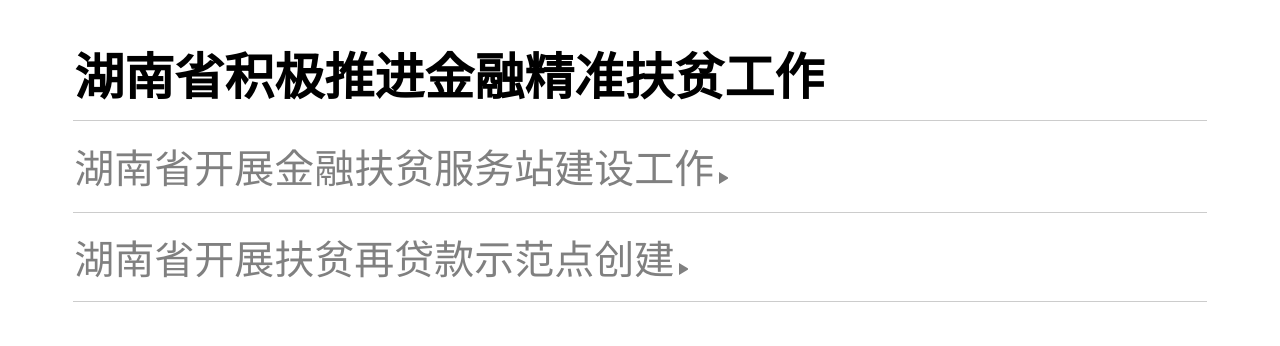
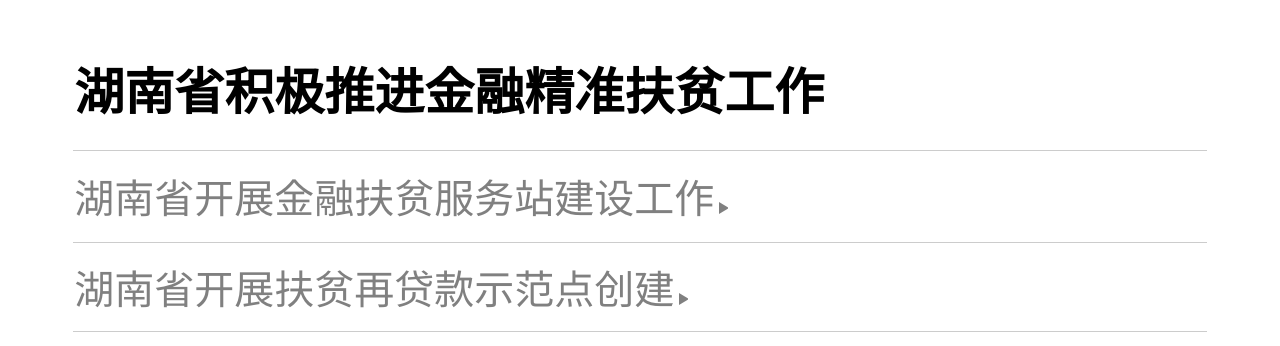
Before and after one commit to jensenliao/test, a plain HTML site: page index.html in a window 1280 px wide. Drawn offline with Linux system fonts and the light colour scheme.

Commit message:
Update index.html

```diff
--- a/index.html
+++ b/index.html
@@ -46,7 +46,7 @@
 
 
 	<table style="width:90%;" align="center" valign="center">
-	<tr style="height:90px;">
+	<tr style="height:120px;">
 	<td style="border-top:0">
 	     <span style="font-family:微软雅黑; font-weight:bold; font-size:50px; margin-bottom:60px;">湖南省积极推进金融精准扶贫工作</span>
 	</td>
```
